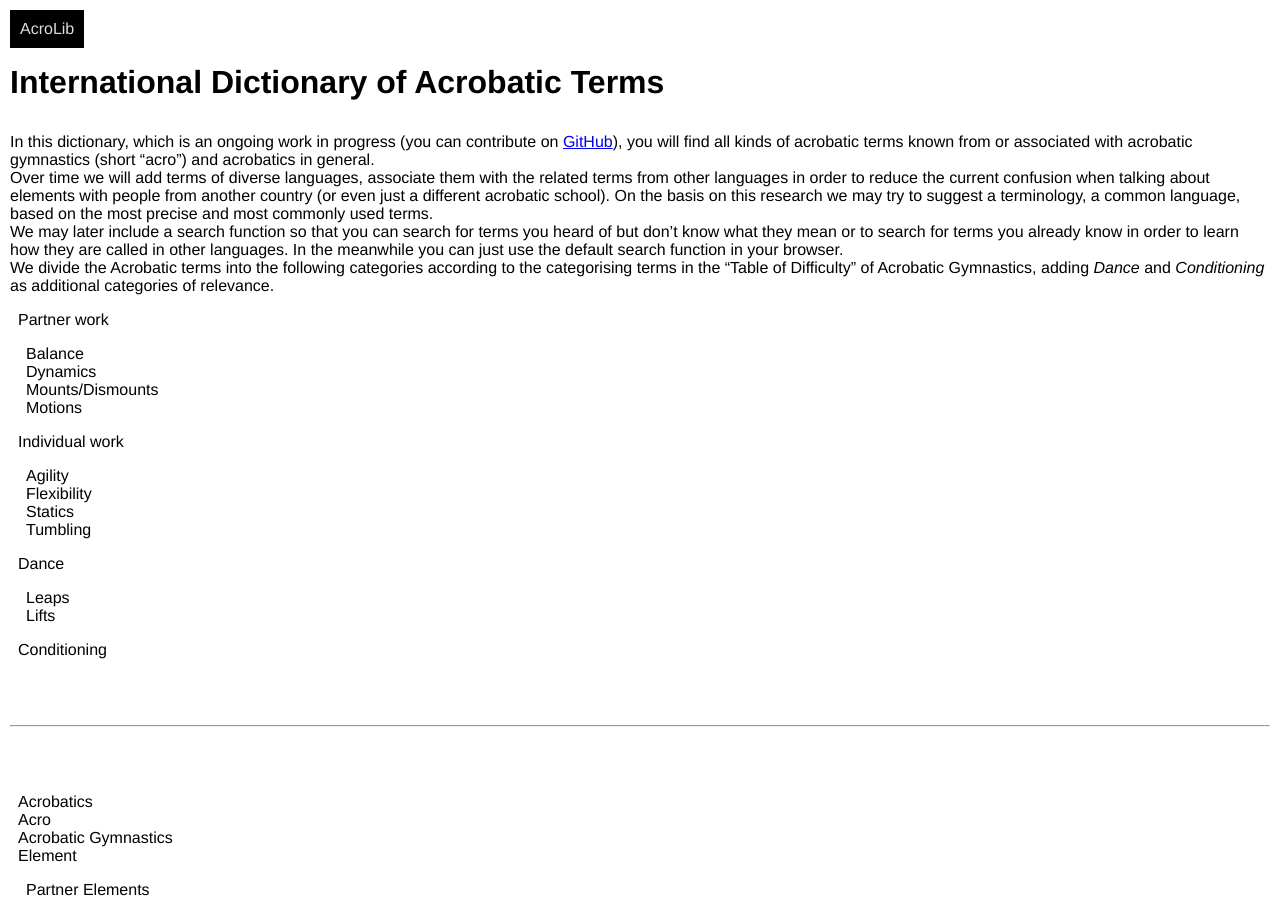
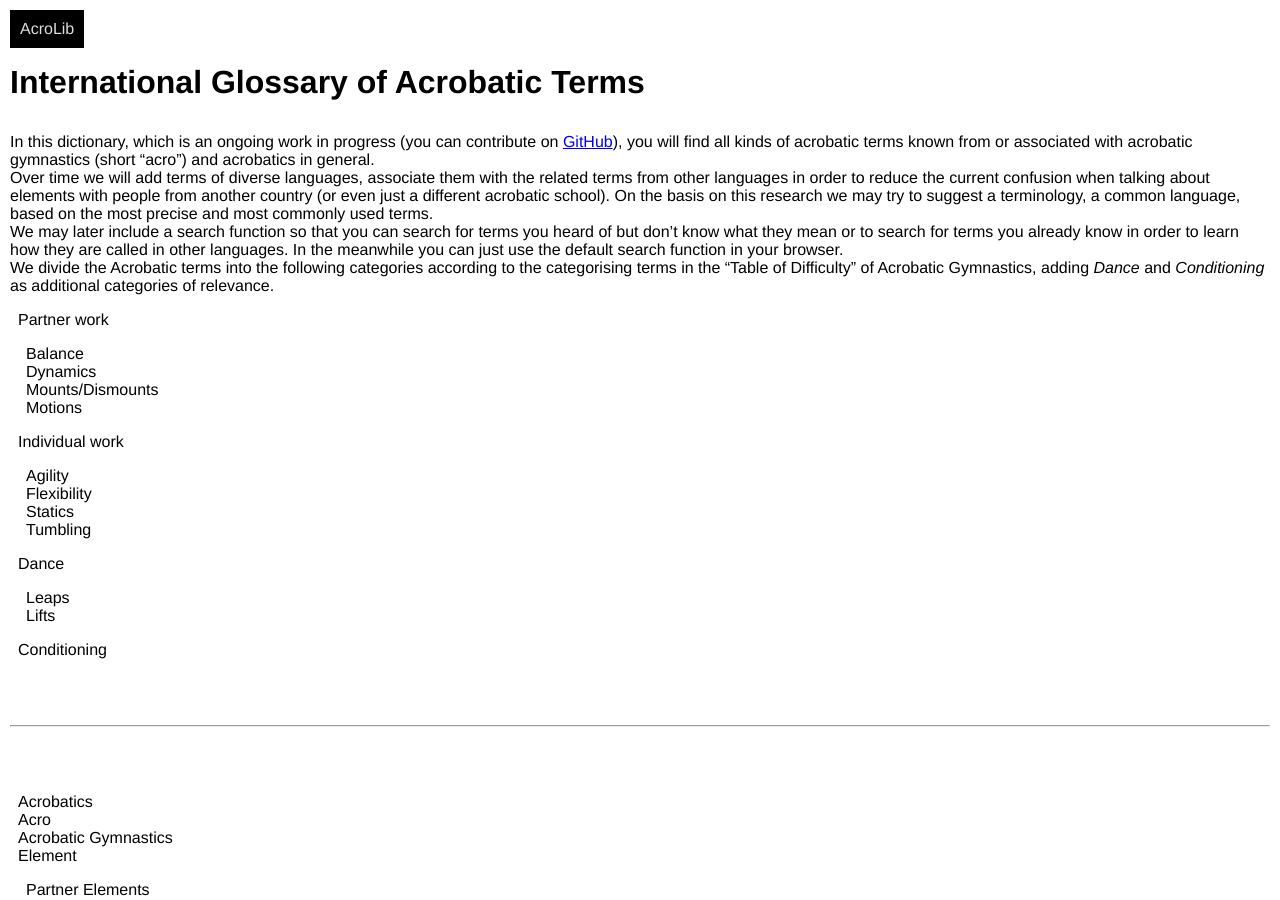
Before and after one commit to floshin/acrolib, a Jekyll site: the page built from glossary.md, in a window 1280 px wide and 900 px high. Built offline with Jekyll 4.4.1, drawn with Linux system fonts in a browser that asks for light colours; our own code applies the rules of GitHub Pages for plain Markdown files.

Commit message:
Update glossary.md

```diff
--- a/glossary.md
+++ b/glossary.md
@@ -1,4 +1,4 @@
-# International Dictionary of Acrobatic Terms
+# International Glossary of Acrobatic Terms
 
 In this dictionary, which is an ongoing work in progress (you can contribute on [GitHub](https://github.com/floshin/acrolib/edit/main/glossary.md)), you will find all kinds of acrobatic terms known from or associated with acrobatic gymnastics (short "acro") and acrobatics in general.
 
```
